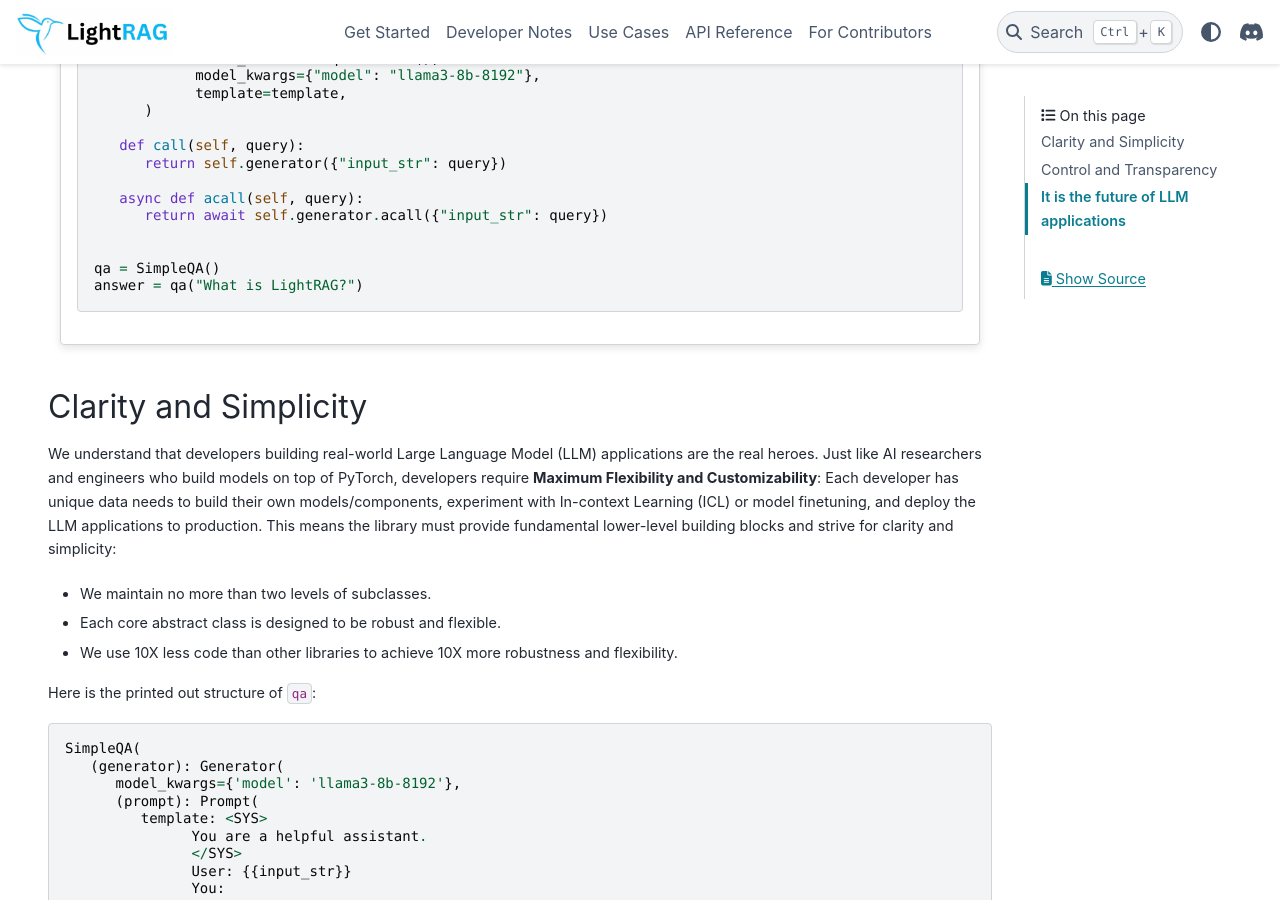
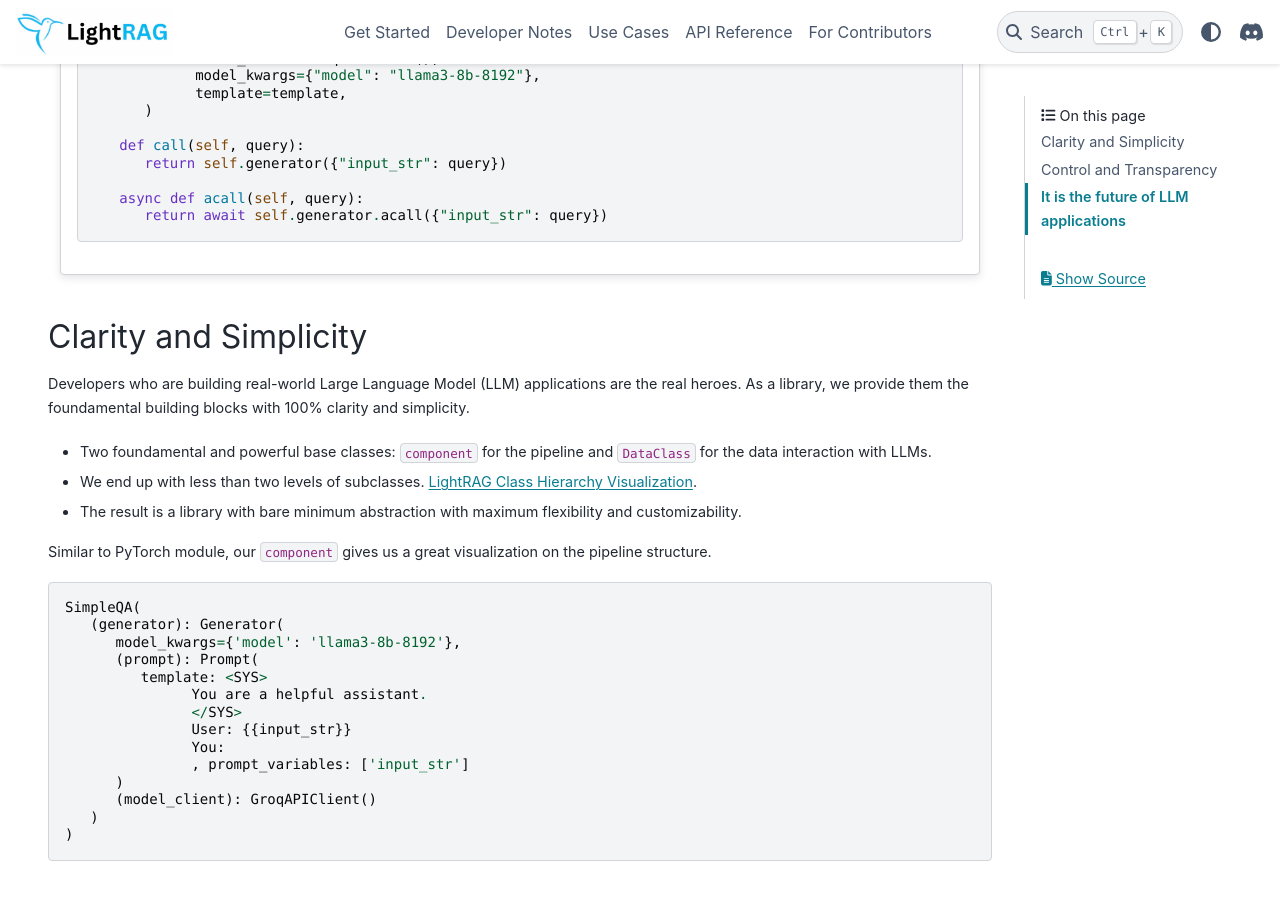
Before and after one commit to SylphAI-Inc/AdalFlow, a Sphinx documentation site: the page built from docs/source/index.rst, in a window 1280 px wide and 900 px high, scrolled down 993 px. Built offline with Sphinx 7.4.7 and the PyData theme 0.15.4, drawn with Linux system fonts in a browser that asks for light colours; pages that are not in the unit, such as notebooks, are missing from menus.

Commit message:
update intro page, add class hierarchy visualization

```diff
--- a/docs/source/developer_notes/base_data_class.rst
+++ b/docs/source/developer_notes/base_data_class.rst
@@ -12,7 +12,7 @@ Tensor wraps a multi-dimensional matrix to better support its operations and com
 In LLM applications, data constantly needs to interact with LLMs in the form of strings via prompt and be parsed back to structured data from LLMs' text prediction.
 :class:`core.base_data_class.DataClass` is designed to ease the data interaction with LLMs via prompt(input) and text prediction(output).
 
-.. figure:: /_static/images/dataclass.png
+.. figure:: ../_static/images/dataclass.png
     :align: center
     :alt: DataClass
     :width: 680px
--- /dev/null
+++ b/docs/source/developer_notes/class_hierarchy.rst
@@ -0,0 +1,6 @@
+LightRAG Class Hierarchy Visualization
+=============================
+
+.. raw:: html
+
+    <iframe src="../_static/class_hierarchy.html" width="100%" height="750px"></iframe>
--- a/docs/source/index.rst
+++ b/docs/source/index.rst
@@ -66,8 +66,6 @@ It is light, modular, and robust.
                return await self.generator.acall({"input_str": query})
 
 
-         qa = SimpleQA()
-         answer = qa("What is LightRAG?")
 
 
 
@@ -75,14 +73,22 @@ It is light, modular, and robust.
 Clarity and Simplicity
 ~~~~~~~~~~~~~~~~~~~~~~~~~~~~~~
 
+Developers who are building real-world Large Language Model (LLM) applications are the real heroes.
+As a library, we provide them the foundamental building blocks with 100% clarity and simplicity.
 
-We understand that developers building real-world Large Language Model (LLM) applications are the real heroes. Just like AI researchers and engineers who build models on top of PyTorch, developers require **Maximum Flexibility and Customizability**: Each developer has unique data needs to build their own models/components, experiment with In-context Learning (ICL) or model finetuning, and deploy the LLM applications to production. This means the library must provide fundamental lower-level building blocks and strive for clarity and simplicity:
+.. We support them with require **Maximum Flexibility and Customizability**:
 
-- We maintain no more than two levels of subclasses.
-- Each core abstract class is designed to be robust and flexible.
-- We use 10X less code than other libraries to achieve 10X more robustness and flexibility.
+.. Each developer has unique data needs to build their own models/components, experiment with In-context Learning (ICL) or model finetuning, and deploy the LLM applications to production. This means the library must provide fundamental lower-level building blocks and strive for clarity and simplicity:
 
-Here is the printed out structure of ``qa``:
+- Two foundamental and powerful base classes: ``component`` for the pipeline and ``DataClass`` for the data interaction with LLMs.
+- We end up with less than two levels of subclasses. :doc:`developer_notes/class_hierarchy`.
+- The result is a library with bare minimum abstraction with maximum flexibility and customizability.
+
+.. - We use 10X less code than other libraries to achieve 10X more robustness and flexibility.
+
+.. - `Class Hierarchy Visualization <developer_notes/class_hierarchy.html>`_
+
+Similar to PyTorch module, our ``component`` gives us a great visualization on the pipeline structure.
 
 .. code-block::
 
--- a/pyproject.toml
+++ b/pyproject.toml
@@ -17,6 +17,8 @@ torch = "^2.3.1"
 flagembedding = "^1.2.10"
 # cohere = "^5.5.7"
 openai = "^1.34.0"
+networkx = "^3.3"
+pyvis = "^0.3.2"
 
 
 [tool.poetry.group.dev.dependencies]
@@ -50,6 +52,8 @@ langchain = "^0.2.5"
 langchain-community = "^0.2.5"
 langchain-openai = "^0.1.8"
 pydot = "^2.0.0"
+matplotlib = "^3.9.0"
+pyvis = "^0.3.2"
 
 
 [tool.poetry.group.doc.dependencies]
```
Also changed, not shown: class_hierarchy_edges.csv (added, +68 -0 lines), docs/source/_static/class_hierarchy.html (added, +155 -0 lines), test_pyvis.py (added, +15 -0 lines), visualize.py (+95 -2 lines), 1 other file.
